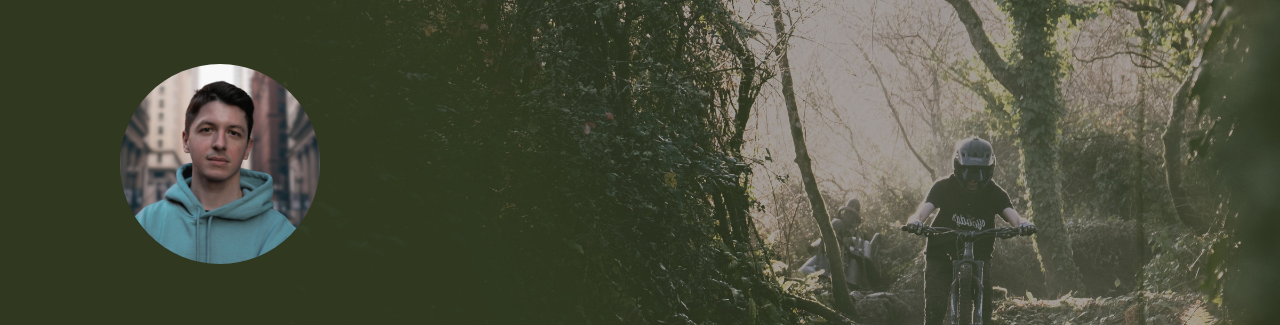
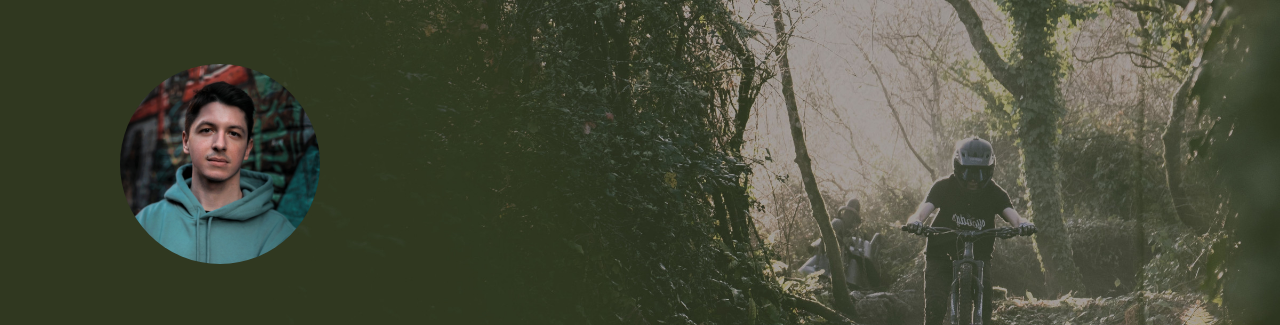
Before and after one commit to artsergienko/artsergienko.com, a website: page public/index.html in a window 1280 px wide. Shown: the top 325 px of the page. Drawn offline with Linux system fonts and the light colour scheme.

Commit message:
Change photo.

```diff
--- a/public/index.html
+++ b/public/index.html
@@ -22,7 +22,7 @@
 
             <div class="flex flex-col justify-between items-center text-center min-h-screen py-16 px-14 md:items-start md:text-left md:py-16 md:ml-16">
 
-                    <img src="./img/my-photo-three-removebg-preview.jpg" alt="Photo by Artem Sergienko"
+                    <img src="./img/last-photo.jpeg" alt="Photo by Artem Sergienko"
                     class="rounded-full w-[180px] md:w-[200px]">
                     <h1 class="text-3xl py-3 md:text-4xl a-color">Artem Sergienko</h1>
                     <h2 class="text-xl py-3 md:text-2xl text-white opacity-50">Hey! I am a junior front-end developer creating </br>beautiful and practical websites. </br>Let's be friends!</h2>
```
Also changed, not shown: public/img/last-photo.jpeg (added), public/img/my-photo-three-removebg-preview.jpg (deleted).
